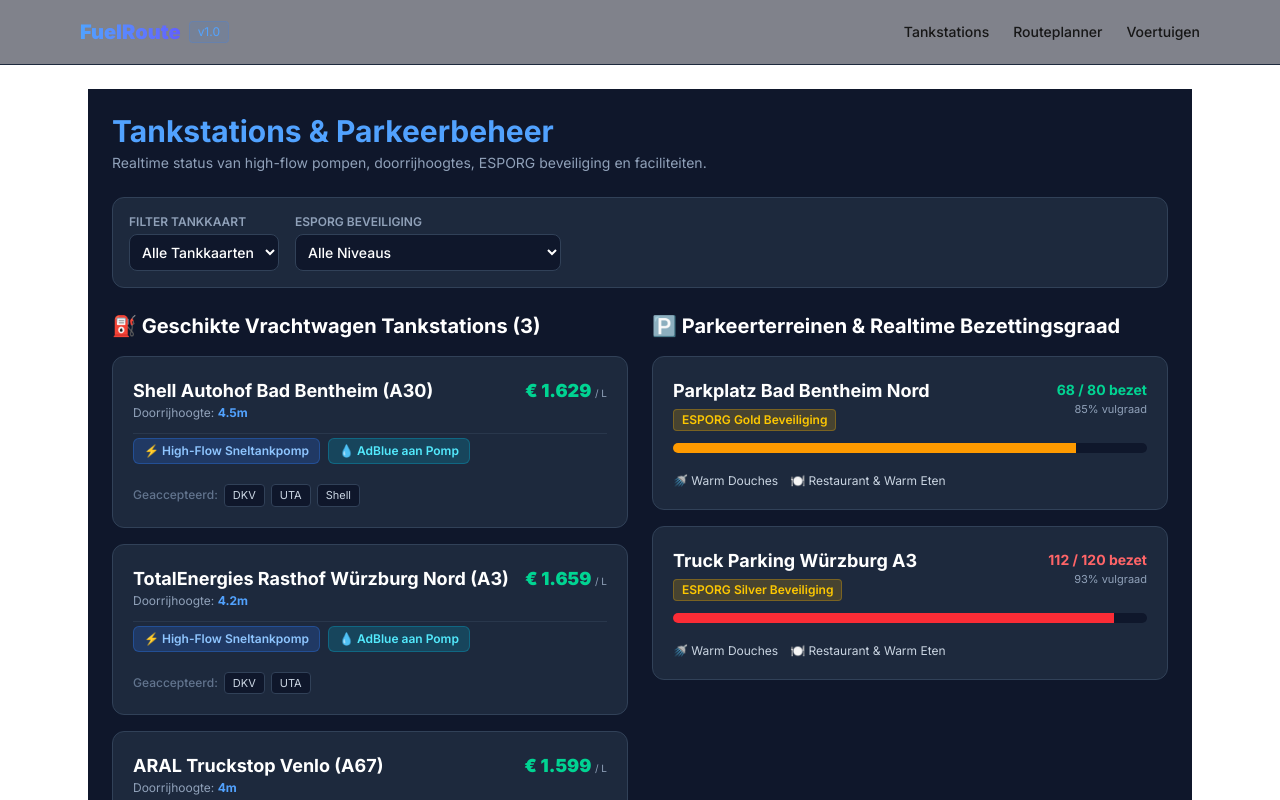
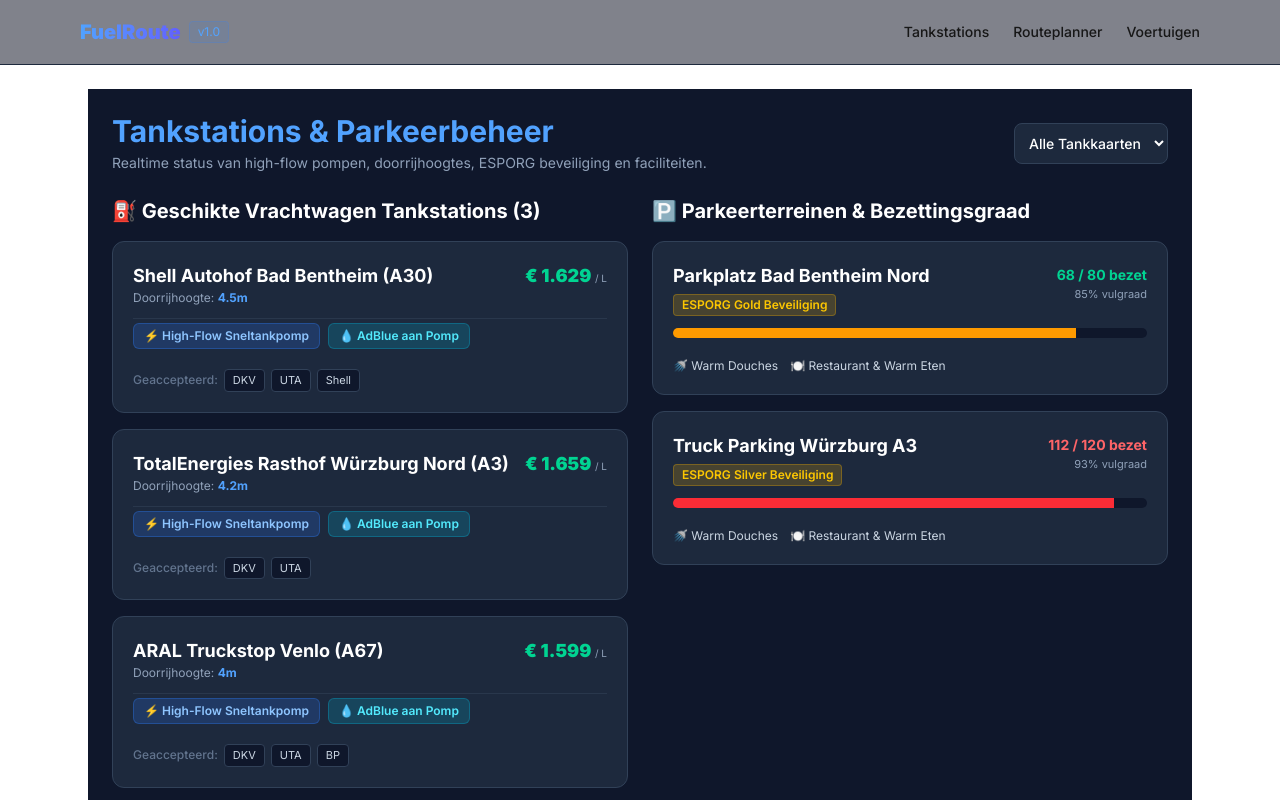
Before and after one commit to mikyswebshop-byte/fuelroute-app, a Next.js app: page /stations in a window 1280 px wide. Shown: the top 800 px of the page. Built offline with nearby package versions, Linux system fonts and the light colour scheme; no server answers; the database is empty.

Commit message:
Update Tankstations en Parkeerbeheer weergave

```diff
--- a/src/app/stations/page.tsx
+++ b/src/app/stations/page.tsx
@@ -6,14 +6,11 @@
 interface Station {
   id: string;
   name: string;
-  latitude: number;
-  longitude: number;
   clearance_height_m: number;
   has_high_flow_pump: boolean;
   has_adblue: boolean;
   accepted_cards: string[];
   diesel_price_eur: number;
-  is_operational: boolean;
 }
 
 interface Parking {
@@ -27,66 +24,39 @@
 }
 
 export default function StationsPage() {
-  const [stations, setStations] = useState<Station[]>([]);
-  const [parkings, setParkings] = useState<Parking[]>([]);
-  const [loading, setLoading] = useState(true);
   const [cardFilter, setCardFilter] = useState<string>('ALL');
-  const [minSecurity, setMinSecurity] = useState<string>('ALL');
 
-  useEffect(() => {
-    async function fetchData() {
-      setLoading(true);
-      const { data: stationData } = await supabase.from('stations').select('*');
-      const { data: parkingData } = await supabase.from('parkings').select('*');
-
-      if (stationData && stationData.length > 0) {
-        setStations(stationData);
-      } else {
-        // Fallback mockdata als de tabel nog leeg is
-        setStations([
+  const stations: Station[] = [
     {
       id: '1',
       name: 'Shell Autohof Bad Bentheim (A30)',
-            latitude: 52.301,
-            longitude: 7.158,
       clearance_height_m: 4.5,
       has_high_flow_pump: true,
       has_adblue: true,
       accepted_cards: ['DKV', 'UTA', 'Shell'],
       diesel_price_eur: 1.629,
-            is_operational: true,
     },
     {
       id: '2',
       name: 'TotalEnergies Rasthof Würzburg Nord (A3)',
-            latitude: 49.792,
-            longitude: 9.953,
       clearance_height_m: 4.2,
       has_high_flow_pump: true,
       has_adblue: true,
       accepted_cards: ['DKV', 'UTA'],
       diesel_price_eur: 1.659,
-            is_operational: true,
     },
     {
       id: '3',
       name: 'ARAL Truckstop Venlo (A67)',
-            latitude: 51.37,
-            longitude: 6.17,
       clearance_height_m: 4.0,
       has_high_flow_pump: true,
       has_adblue: true,
       accepted_cards: ['DKV', 'UTA', 'BP'],
       diesel_price_eur: 1.599,
-            is_operational: true,
     },
-        ]);
-      }
+  ];
 
-      if (parkingData && parkingData.length > 0) {
-        setParkings(parkingData);
-      } else {
-        setParkings([
+  const parkings: Parking[] = [
     {
       id: '1',
       name: 'Parkplatz Bad Bentheim Nord',
@@ -105,24 +75,14 @@
       has_showers: true,
       has_restaurant: true,
     },
-        ]);
-      }
-      setLoading(false);
-    }
+  ];
 
-    fetchData();
-  }, []);
-
-  const filteredStations = stations.filter((s) => {
-    if (cardFilter !== 'ALL' && !s.accepted_cards?.includes(cardFilter)) return false;
-    return true;
-  });
+  const filteredStations = stations.filter((s) => cardFilter === 'ALL' || s.accepted_cards.includes(cardFilter));
 
   return (
     <main className="min-h-screen bg-slate-900 text-white p-6">
       <div className="max-w-6xl mx-auto space-y-6">
 
-        {/* Header */}
         <div className="flex flex-col sm:flex-row justify-between items-start sm:items-center gap-4">
           <div>
             <h1 className="text-3xl font-bold text-blue-400">Tankstations & Parkeerbeheer</h1>
@@ -130,16 +90,12 @@
               Realtime status van high-flow pompen, doorrijhoogtes, ESPORG beveiliging en faciliteiten.
             </p>
           </div>
-        </div>
 
-        {/* Filters */}
-        <div className="p-4 bg-slate-800 rounded-xl border border-slate-700 flex flex-wrap gap-4 items-center">
           <div>
-            <label className="block text-xs font-semibold text-slate-400 uppercase mb-1">Filter Tankkaart</label>
             <select
               value={cardFilter}
               onChange={(e) => setCardFilter(e.target.value)}
-              className="bg-slate-900 border border-slate-700 rounded-lg p-2 text-sm text-white font-medium"
+              className="bg-slate-800 border border-slate-700 rounded-lg p-2.5 text-sm text-white font-medium"
             >
               <option value="ALL">Alle Tankkaarten</option>
               <option value="DKV">DKV Card</option>
@@ -147,29 +103,11 @@
               <option value="Shell">Shell Card</option>
             </select>
           </div>
-
-          <div>
-            <label className="block text-xs font-semibold text-slate-400 uppercase mb-1">ESPORG Beveiliging</label>
-            <select
-              value={minSecurity}
-              onChange={(e) => setMinSecurity(e.target.value)}
-              className="bg-slate-900 border border-slate-700 rounded-lg p-2 text-sm text-white font-medium"
-            >
-              <option value="ALL">Alle Niveaus</option>
-              <option value="Gold">Gold (Hekwerk & Cameratoezicht)</option>
-              <option value="Silver">Silver (Bewaakt)</option>
-              <option value="Bronze">Bronze (Basis)</option>
-            </select>
-          </div>
         </div>
 
-        {/* Content Section */}
-        {loading ? (
-          <p className="text-slate-400">Locatiegegevens en live bezetting laden...</p>
-        ) : (
         <div className="grid grid-cols-1 lg:grid-cols-2 gap-6">
 
-            {/* Tankstations Lijst */}
+          {/* Tankstations */}
           <div className="space-y-4">
             <h2 className="text-xl font-bold text-white flex items-center gap-2">
               ⛽ Geschikte Vrachtwagen Tankstations ({filteredStations.length})
@@ -204,7 +142,7 @@
 
                 <div className="flex items-center gap-1.5 pt-2">
                   <span className="text-xs text-slate-500 font-medium">Geaccepteerd:</span>
-                    {station.accepted_cards?.map((card, i) => (
+                  {station.accepted_cards.map((card, i) => (
                     <span key={i} className="px-2 py-0.5 bg-slate-900 text-slate-300 font-mono text-[11px] rounded border border-slate-700">
                       {card}
                     </span>
@@ -214,10 +152,10 @@
             ))}
           </div>
 
-            {/* Parkeerterreinen & Bezettingsgraad */}
+          {/* Parkeerterreinen */}
           <div className="space-y-4">
             <h2 className="text-xl font-bold text-white flex items-center gap-2">
-                🅿️ Parkeerterreinen & Realtime Bezettingsgraad
+              🅿️ Parkeerterreinen & Bezettingsgraad
             </h2>
 
             {parkings.map((parking) => {
@@ -241,7 +179,6 @@
                     </div>
                   </div>
 
-                    {/* Bezettingsbalk */}
                   <div className="w-full h-2.5 bg-slate-900 rounded-full overflow-hidden">
                     <div
                       className={`h-full transition-all duration-500 ${isFull ? 'bg-red-500' : occupancyPct > 75 ? 'bg-amber-500' : 'bg-emerald-500'}`}
@@ -259,8 +196,6 @@
           </div>
 
         </div>
-        )}
-
       </div>
     </main>
   );
```
Lines whose indentation alone changed are shown as unchanged.
